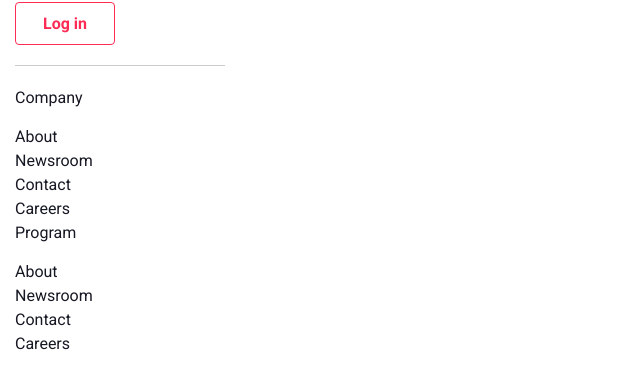
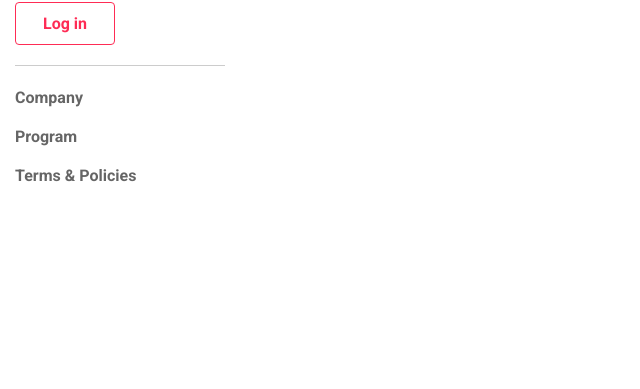
Before and after one commit to vinhthanhluong/newtiktok, a React (Create React App) app: page / in a window 1280 px wide. Shown: the part 417-806 px from the top of the page, without its empty margins (0-640 px from the left). Built offline with nearby package versions, Linux system fonts and the light colour scheme.

Commit message:
Set Sidebar #2 (menu footer sidebar)

```diff
--- a/src/config/index.js
+++ b/src/config/index.js
@@ -1,10 +1,12 @@
 import router from './routes';
 import jsonMoreMenu from './jsonMoreMenu';
 import jsonMoreMenuUser from './jsonMoreMenuUser';
+import jsonMenuFooterSideBar from './jsonMenuFooterSideBar';
 
 const config = {
     router,
     jsonMoreMenu,
     jsonMoreMenuUser,
+    jsonMenuFooterSideBar,
 };
 export default config;
--- /dev/null
+++ b/src/config/jsonMenuFooterSideBar.js
@@ -0,0 +1,95 @@
+const MENU_FOOTER_SIDEBAR = [
+    {
+        title: 'Company',
+        children: [
+            {
+                title: 'About',
+                to: '/about',
+            },
+            {
+                title: 'Newsroom',
+                to: '/newsroom',
+            },
+            {
+                title: 'Contact',
+                to: '/contact',
+            },
+            {
+                title: 'Careers',
+                to: '/careers',
+            },
+        ],
+    },
+    {
+        title: 'Program',
+        children: [
+            {
+                title: 'TikTok for Good',
+                to: '/#',
+            },
+            {
+                title: 'Advertise',
+                to: '/#',
+            },
+            {
+                title: 'TikTok LIVE Creator Networks',
+                to: '/#',
+            },
+            {
+                title: 'Developers',
+                to: '/#',
+            },
+            {
+                title: 'Transparency',
+                to: '/#',
+            },
+            {
+                title: 'TikTok Rewards',
+                to: '/#',
+            },
+            {
+                title: 'TikTok Embeds',
+                to: '/#',
+            },
+        ],
+    },
+    {
+        title: 'Terms & Policies',
+        children: [
+            {
+                title: 'Help',
+                to: '/#',
+            },
+            {
+                title: 'Safety',
+                to: '/#',
+            },
+            {
+                title: 'Terms',
+                to: '/#',
+            },
+            {
+                title: 'Privacy Policy',
+                to: '/#',
+            },
+            {
+                title: 'Accessibility',
+                to: '/#',
+            },
+            {
+                title: 'Privacy Center',
+                to: '/#',
+            },
+            {
+                title: 'Creator Academy',
+                to: '/#',
+            },
+            {
+                title: 'Community Guidelines',
+                to: '/#',
+            },
+        ],
+    },
+];
+
+export default MENU_FOOTER_SIDEBAR;
--- a/src/global.scss
+++ b/src/global.scss
@@ -76,6 +76,7 @@ input {
 a {
     text-decoration: none;
     color: var(--body-color);
+    cursor: pointer;
 }
 
 p {
--- a/src/layouts/components/Header/Header.js
+++ b/src/layouts/components/Header/Header.js
@@ -33,8 +33,6 @@ function Header() {
                 break;
         }
     };
-    console.log(getTheme);
-
     useEffect(() => {
         document.body.className = getTheme === 'light' || getTheme === null ? 'light-theme' : 'dark-theme';
     }, [getTheme]);
--- a/src/layouts/components/MoreMenu/MoreMenu.js
+++ b/src/layouts/components/MoreMenu/MoreMenu.js
@@ -12,6 +12,7 @@ function MoreMenu({ children, items = [], onChange, activeTheme }) {
     // show MoreMenu
     const [history, setHistory] = useState([{ data: items }]);
     const currentMenu = history[history.length - 1];
+    console.log(history);
 
     const renderItems = () => {
         return currentMenu.data.map((item, index) => {
--- a/src/layouts/components/Sidebar/MenuSidebar/MenuSidebarItem.js
+++ b/src/layouts/components/Sidebar/MenuSidebar/MenuSidebarItem.js
@@ -2,13 +2,13 @@ import clsx from 'clsx';
 import PropTypes from 'prop-types';
 
 import { NavLink } from 'react-router-dom';
-import style from './MenuSidebar.module.scss';
+import styles from './MenuSidebar.module.scss';
 
 function MenuSidebarItem({ title, to, icon }) {
     return (
-        <NavLink to={to} className={(nav) => clsx(style.menuItem, { [style.active]: nav.isActive })}>
+        <NavLink to={to} className={(nav) => clsx(styles.menuItem, { [styles.active]: nav.isActive })}>
             {icon}
-            <span className={clsx(style.menuTitle)}>{title}</span>
+            <span className={clsx(styles.menuTitle)}>{title}</span>
         </NavLink>
     );
 }
--- /dev/null
+++ b/src/layouts/components/Sidebar/MfooterSidebar/MfooterSidebar.js
@@ -0,0 +1,39 @@
+import { useRef } from 'react';
+import clsx from 'clsx';
+import PropTypes from 'prop-types';
+
+import styles from './MfooterSidebar.module.scss';
+import config from '~/config';
+
+function MfooterSidebar() {
+    const data = config.jsonMenuFooterSideBar;
+    // const itemRef = useRef();
+    // const handleClick = () => {
+    //     const itemRefCurrent = itemRef.current.parentElement;
+
+    //     itemRefCurrent.classList.add(clsx(styles.item, styles.active));
+    //     console.log(itemRefCurrent);
+    //     // itemRefCurrent.className = clsx(styles.title);
+    // };\
+
+    const renderData = () => {};
+    return (
+        <div className={clsx(styles.wrapper)}>
+            {data.map((item, index) => {
+                console.log(item.children);
+                return (
+                    <div className={clsx(styles.item)} key={index}>
+                        <p className={clsx(styles.title)}>{item.title}</p>
+                        <ul className={clsx(styles.sub)}>
+                            <li>
+                                <a href="#">asda</a>
+                            </li>
+                        </ul>
+                    </div>
+                );
+            })}
+        </div>
+    );
+}
+
+export default MfooterSidebar;
--- /dev/null
+++ b/src/layouts/components/Sidebar/MfooterSidebar/MfooterSidebar.module.scss
@@ -0,0 +1,36 @@
+.wrapper {
+}
+
+.item {
+    margin-bottom: 15px;
+    &:last-child {
+        margin-bottom: 0;
+    }
+}
+
+.title {
+    font-weight: 700;
+    color: black;
+    opacity: 0.6;
+    margin-bottom: 0;
+}
+
+.sub {
+    display: flex;
+    flex-wrap: wrap;
+    display: none;
+    li {
+        margin-right: 10px;
+        margin-top: 4px;
+        line-height: 1.2;
+    }
+
+    a {
+        font-weight: 500;
+        font-size: 14px;
+        opacity: 0.6;
+        &:hover {
+            text-decoration: underline;
+        }
+    }
+}
--- /dev/null
+++ b/src/layouts/components/Sidebar/MfooterSidebar/MfooterSidebarItem.js
@@ -0,0 +1,5 @@
+function MfooterSidebarItem() {
+    return <div>MfooterSidebarItem</div>;
+}
+
+export default MfooterSidebarItem;
--- /dev/null
+++ b/src/layouts/components/Sidebar/MfooterSidebar/index.js
@@ -0,0 +1 @@
+export { default } from './MfooterSidebar';
--- a/src/layouts/components/Sidebar/Sidebar.js
+++ b/src/layouts/components/Sidebar/Sidebar.js
@@ -5,6 +5,7 @@ import Button from '~/components/Button';
 import config from '~/config';
 import MenuSidebar, { MenuSidebarItem } from './MenuSidebar';
 import { HomeIcon, ExploreIcon, UsersIcon, LiveIcon, UserIcon } from '~/assets/icon';
+import MfooterSidebar from './MfooterSidebar';
 
 function Sidebar() {
     return (
@@ -22,44 +23,12 @@ function Sidebar() {
                     Log in
                 </Button>
             </div>
-            <div className={clsx(styles.menufooter)}>
-                <div className={clsx(styles.mftItem)}>
-                    <p className={clsx(styles.mftTitle)}>Company</p>
-                    <ul className={clsx(styles.mftSub)}>
-                        <li>
-                            <a>About</a>
-                        </li>
-                        <li>
-                            <a>Newsroom</a>
-                        </li>
-                        <li>
-                            <a>Contact</a>
-                        </li>
-                        <li>
-                            <a>Careers</a>
-                        </li>
-                    </ul>
-                </div>
-                <div className={clsx(styles.mftItem)}>
-                    <p className={clsx(styles.mftTitle)}>Program</p>
-                    <ul className={clsx(styles.mftSub)}>
-                        <li>
-                            <a>About</a>
-                        </li>
-                        <li>
-                            <a>Newsroom</a>
-                        </li>
-                        <li>
-                            <a>Contact</a>
-                        </li>
-                        <li>
-                            <a>Careers</a>
-                        </li>
-                    </ul>
-                </div>
-            </div>
+            <MfooterSidebar />
         </div>
     );
 }
+export default Sidebar;
 
-export default Sidebar;
+Sidebar.protoType = {
+    // icon: PropTypes.node.isRequired,
+};
```
